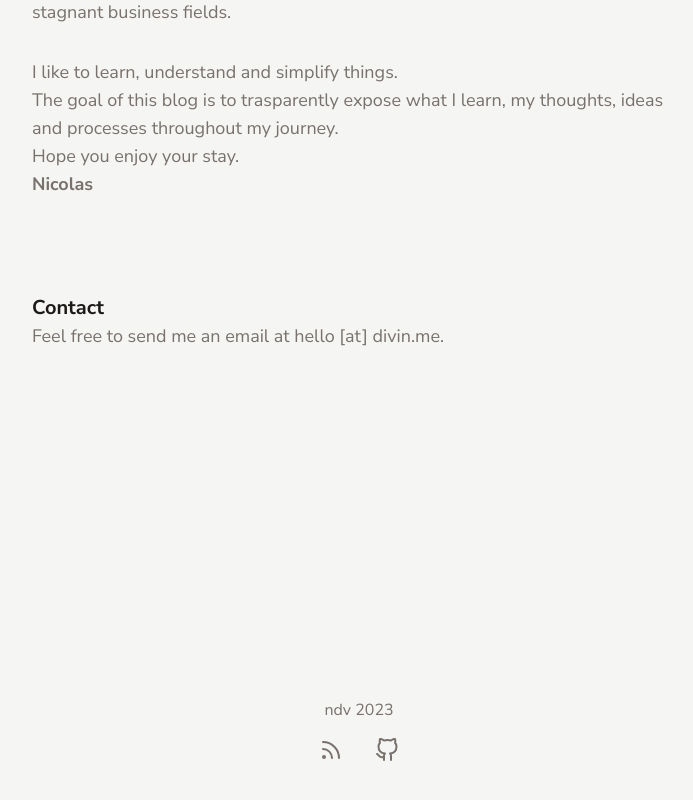
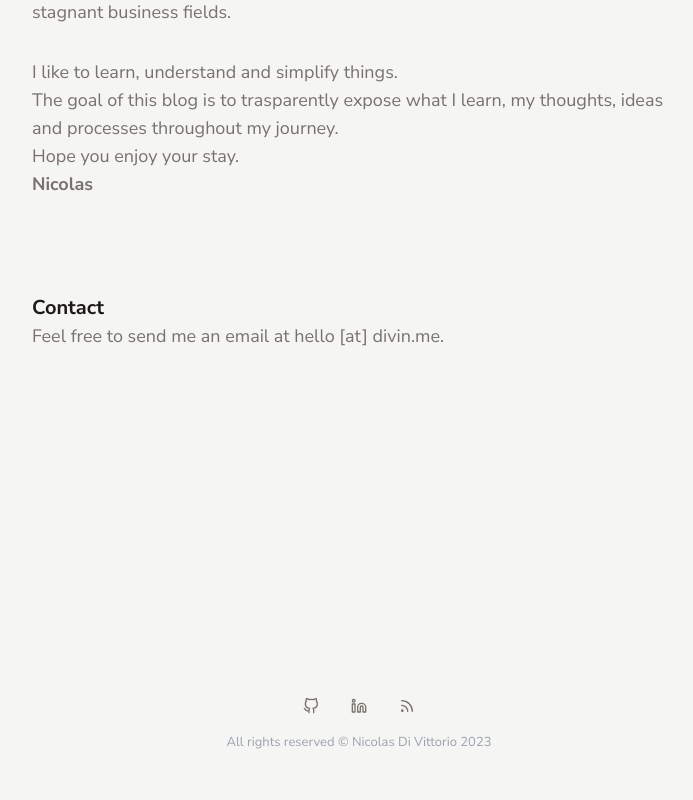
Before and after one commit to divin1/blog, a Next.js app: page /about in a window 1280 px wide. Shown: the part 230-1030 px from the top of the page, without its empty margins (281-974 px from the left). Built offline with nearby package versions, Linux system fonts and the light colour scheme.

Commit message:
chore: minor improvements

```diff
--- a/src/components/Footer.jsx
+++ b/src/components/Footer.jsx
@@ -1,23 +1,36 @@
-import { GitHub, Rss } from "react-feather";
+import config from "config";
+import { GitHub, Linkedin, Rss } from "react-feather";
 
 function Footer() {
   return (
     <footer className="min-h-32 flex w-full flex-col items-center space-y-4 p-12 text-base dark:bg-stone-900">
-      <span>ndv {new Date().getFullYear()}</span>
-
       <div className="flex items-center space-x-8">
-        <a href="/rss.xml" target="_blank" aria-label="RSS">
-          <Rss />
-        </a>
         <a
-          href="https://github.com/divin1"
+          href={config.github}
           target="_blank"
           aria-label="GitHub"
           rel="noreferrer"
         >
-          <GitHub />
+          <GitHub className="h-4 w-4 transition-colors delay-150 duration-300 hover:text-primary-500" />
+        </a>
+
+        <a
+          href={config.linkedin}
+          target="_blank"
+          aria-label="LinkedIn"
+          rel="noreferrer"
+        >
+          <Linkedin className="h-4 w-4 transition-colors delay-150 duration-300 hover:text-primary-500" />
+        </a>
+
+        <a href="/rss.xml" target="_blank" aria-label="RSS">
+          <Rss className="h-4 w-4 transition-colors delay-150 duration-300 hover:text-primary-500" />
         </a>
       </div>
+
+      <span className="text-[13px] text-gray-400">
+        All rights reserved © {config.fullName} {new Date().getFullYear()}
+      </span>
     </footer>
   );
 }
```
